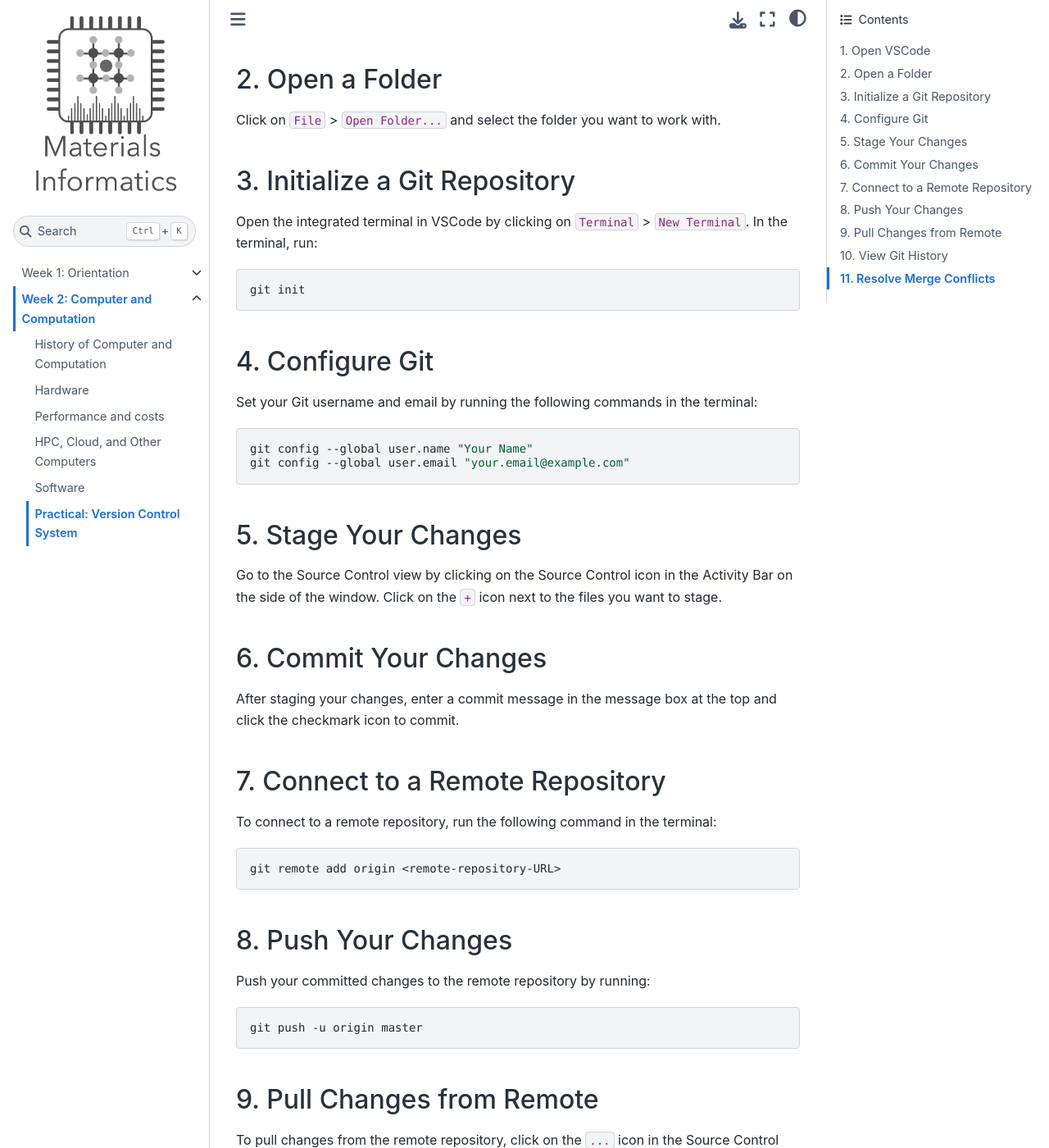
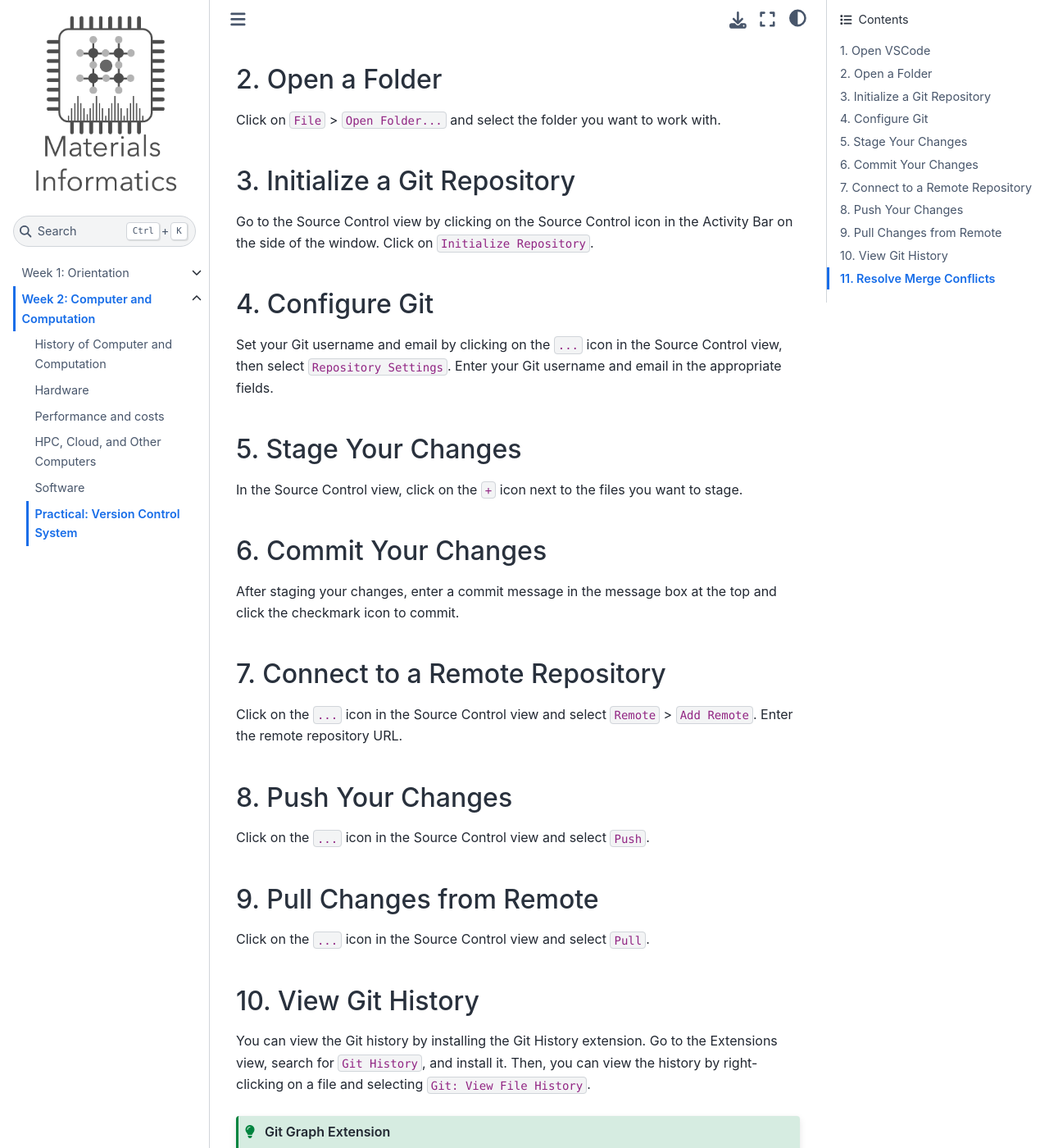
Before and after one commit to deng-group/MLE4217_5219_book, a Jupyter Book: the page built from computer/git_examples.md, in a window 1280 px wide and 1400 px high, scrolled down 255 px. Shown: the whole window at 82% size. Built offline with Jupyter Book 1.0.4 settings and Sphinx 7.4.7 and the Sphinx Book theme 1.1.4, drawn with Linux system fonts in a browser that asks for light colours; pages that are not in the unit, such as notebooks, are missing from menus; comment, search, counter and statistics services are not loaded; some of the changed text lies outside the part shown.

Commit message:
Update images and Git setup instructions in intro and git_examples

````diff
--- a/computer/git_examples.md
+++ b/computer/git_examples.md
@@ -7,41 +7,33 @@ Launch Visual Studio Code on your computer.
 Click on `File` > `Open Folder...` and select the folder you want to work with.
 
 ## 3. Initialize a Git Repository
-Open the integrated terminal in VSCode by clicking on `Terminal` > `New Terminal`. In the terminal, run:
-```sh
-git init
-```
+Go to the Source Control view by clicking on the Source Control icon in the Activity Bar on the side of the window. Click on `Initialize Repository`.
 
 ## 4. Configure Git
-Set your Git username and email by running the following commands in the terminal:
-```sh
-git config --global user.name "Your Name"
-git config --global user.email "your.email@example.com"
-```
+Set your Git username and email by clicking on the `...` icon in the Source Control view, then select `Repository Settings`. Enter your Git username and email in the appropriate fields.
 
 ## 5. Stage Your Changes
-Go to the Source Control view by clicking on the Source Control icon in the Activity Bar on the side of the window. Click on the `+` icon next to the files you want to stage.
+In the Source Control view, click on the `+` icon next to the files you want to stage.
 
 ## 6. Commit Your Changes
 After staging your changes, enter a commit message in the message box at the top and click the checkmark icon to commit.
 
 ## 7. Connect to a Remote Repository
-To connect to a remote repository, run the following command in the terminal:
-```sh
-git remote add origin <remote-repository-URL>
-```
+Click on the `...` icon in the Source Control view and select `Remote` > `Add Remote`. Enter the remote repository URL.
 
 ## 8. Push Your Changes
-Push your committed changes to the remote repository by running:
-```sh
-git push -u origin master
-```
+Click on the `...` icon in the Source Control view and select `Push`.
 
 ## 9. Pull Changes from Remote
-To pull changes from the remote repository, click on the `...` icon in the Source Control view and select `Pull`.
+Click on the `...` icon in the Source Control view and select `Pull`.
 
 ## 10. View Git History
 You can view the Git history by installing the Git History extension. Go to the Extensions view, search for `Git History`, and install it. Then, you can view the history by right-clicking on a file and selecting `Git: View File History`.
+
+```{admonition} Git Graph Extension
+:class: tip
+It is recommended to install the Git Graph extension to see commit and logs.
+```
 
 ## 11. Resolve Merge Conflicts
 If you encounter merge conflicts, VSCode will highlight the conflicts in the editor. Use the provided options to resolve the conflicts and then commit the changes.
````
Also changed, not shown: computer/intro.md (+2 -2 lines), figures/computer_title.jpg (added), 1 other file.
